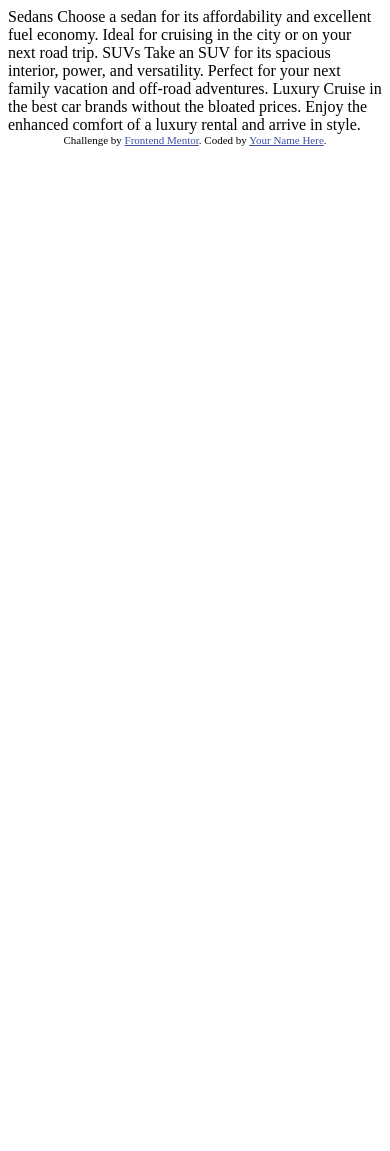
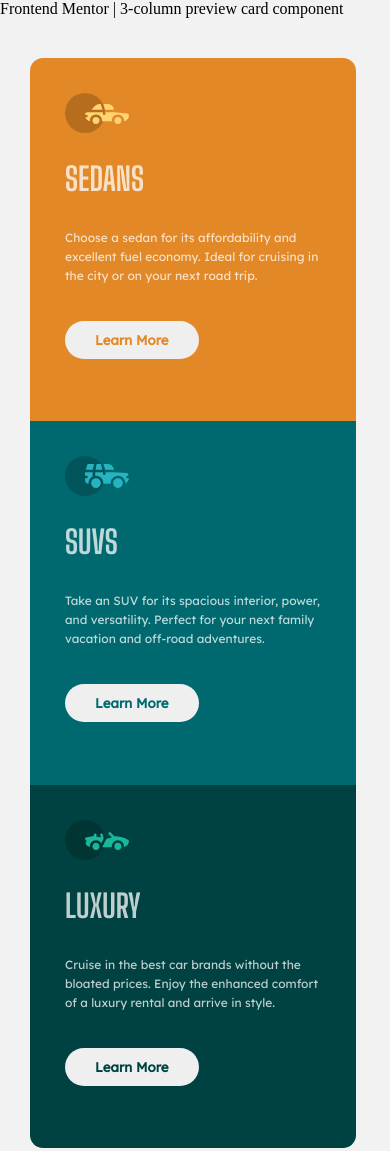
Before and after one commit to khimel421/card_project, a plain HTML site: page index.html in a window 390 px wide. Shown: the top 1151 px of the page. Before the commit the page ends 844 px from the top, so only its background shows below. Drawn offline with Linux system fonts and the light colour scheme.

Commit message:
mobile_design

```diff
--- a/index.html
+++ b/index.html
@@ -1,36 +1,56 @@
 <!DOCTYPE html>
 <html lang="en">
+
 <head>
   <meta charset="UTF-8">
-  <meta name="viewport" content="width=device-width, initial-scale=1.0"> <!-- displays site properly based on user's device -->
+  <meta name="viewport" content="width=device-width, initial-scale=1.0">
+  <!-- displays site properly based on user's device -->
 
   <link rel="icon" type="image/png" sizes="32x32" href="./images/favicon-32x32.png">
-
-  <title>Frontend Mentor | 3-column preview card component</title>
+  <link rel="stylesheet" type="text/css" href="style.css" <title>Frontend Mentor | 3-column preview card component
+  </title>
 
   <!-- Feel free to remove these styles or customise in your own stylesheet 👍 -->
   <style>
-    .attribution { font-size: 11px; text-align: center; }
-    .attribution a { color: hsl(228, 45%, 44%); }
+    .attribution {
+      font-size: 11px;
+      text-align: center;
+    }
+
+    .attribution a {
+      color: hsl(228, 45%, 44%);
+    }
   </style>
 </head>
+
 <body>
-
-  Sedans
-  Choose a sedan for its affordability and excellent fuel economy. Ideal for cruising in the city
-  or on your next road trip.
-
-  SUVs
-  Take an SUV for its spacious interior, power, and versatility. Perfect for your next family vacation
-  and off-road adventures.
-
-  Luxury
-  Cruise in the best car brands without the bloated prices. Enjoy the enhanced comfort of a luxury
-  rental and arrive in style.
-
+  <div class="container">
+    <div class="sedans">
+      <img src="./images/icon-sedans.svg">
+      <h1> Sedans</h1>
+      <p>Choose a sedan for its affordability and excellent fuel economy. Ideal for cruising in the city
+        or on your next road trip.</p>
+      <button class="btn">Learn More</button>
+    </div>
+    <div class="suvs">
+      <img src="./images/icon-suvs.svg">
+      <h1>SUVs</h1>
+      <p> Take an SUV for its spacious interior, power, and versatility. Perfect for your next family vacation
+        and off-road adventures.</p>
+      <button class="btn">Learn More</button>
+    </div>
+    <div class="luxury">
+      <img src="./images/icon-luxury.svg">
+      <h1>Luxury</h1>
+      <p>Cruise in the best car brands without the bloated prices. Enjoy the enhanced comfort of a luxury
+        rental and arrive in style.</p>
+      <button class="btn">Learn More</button>
+    </div>
+  </div>
   <div class="attribution">
     Challenge by <a href="https://www.frontendmentor.io?ref=challenge" target="_blank">Frontend Mentor</a>.
     Coded by <a href="#">Your Name Here</a>.
   </div>
 </body>
+
 </html>
--- /dev/null
+++ b/style.scss
@@ -0,0 +1,104 @@
+@import url('https://fonts.googleapis.com/css2?family=Lexend+Deca&display=swap');
+@import url('https://fonts.googleapis.com/css2?family=Big+Shoulders+Display:wght@700&family=Lexend+Deca&display=swap');
+
+$lexend: 'Lexend Deca', sans-serif;
+$big_shoulder:'Big Shoulders Display', cursive,'Lexend Deca', sans-serif;;
+
+
+$orange: hsl(31, 77%, 52%);
+$dark_cyan: hsl(184, 100%, 22%);
+$very_dark_cyan: hsl(179, 100%, 13%);
+
+$trans_white: hsla(0, 0%, 100%, 0.75);
+$light_gray: hsl(0, 0%, 95%);
+$height: 34%;
+$pad: 35px;
+
+*{
+    margin: 0px;
+    padding: 0px;
+}
+
+
+h1{
+    font-family: $big_shoulder;
+    color: $trans_white;
+    text-transform: uppercase;
+    font-weight: 700;
+    margin-top: 23px;
+}
+
+p{
+    font-family: $lexend;
+    font-weight: 400;
+    color: $trans_white;
+    font-size: 12px;
+    margin-top: 30px;
+    line-height: 19px;
+}
+
+.btn{
+    font-family: $lexend;
+    font-weight: 600;
+    margin-top: 36px;
+    padding: 11px 30px;
+    border-radius: 35px;
+    border: none;
+    transition-duration: 0.4s;
+    cursor: pointer;
+}
+
+
+
+body{
+    background-color: $light_gray;
+    box-sizing: border-box;
+    .container{
+        display: flex;
+        flex-direction: column;
+        margin: 40px 34px 12px 30px;
+        height: 1090px;
+        border-radius: 15px;
+        .sedans{
+            background-color: $orange;
+            height: $height;
+            padding: $pad;
+            border-radius: 13px 13px 0px 0px;
+            .btn{
+                color: $orange;
+                &:hover {
+                    background-color: $orange;
+                    color: $light_gray;
+                    border: 2px solid $light_gray;
+                }
+            }
+        }
+        .suvs{
+            background-color: $dark_cyan;
+            height: $height;
+            padding: $pad;
+            .btn{
+                color: $dark_cyan;
+                &:hover {
+                    background-color: $dark_cyan;
+                    color: $light_gray;
+                    border: 2px solid $light_gray;
+                }
+            }
+        }
+        .luxury{
+            background-color: $very_dark_cyan;
+            height: $height;
+            padding: $pad;
+            border-radius:  0px 0px 13px 13px;
+            .btn{
+                color: $very_dark_cyan;
+                &:hover {
+                    background-color: $very_dark_cyan;
+                    color: $light_gray;
+                    border: 2px solid $light_gray;
+                }
+            }
+        }
+    }
+}
```
Also changed, not shown: style.css (added), 1 other file.
